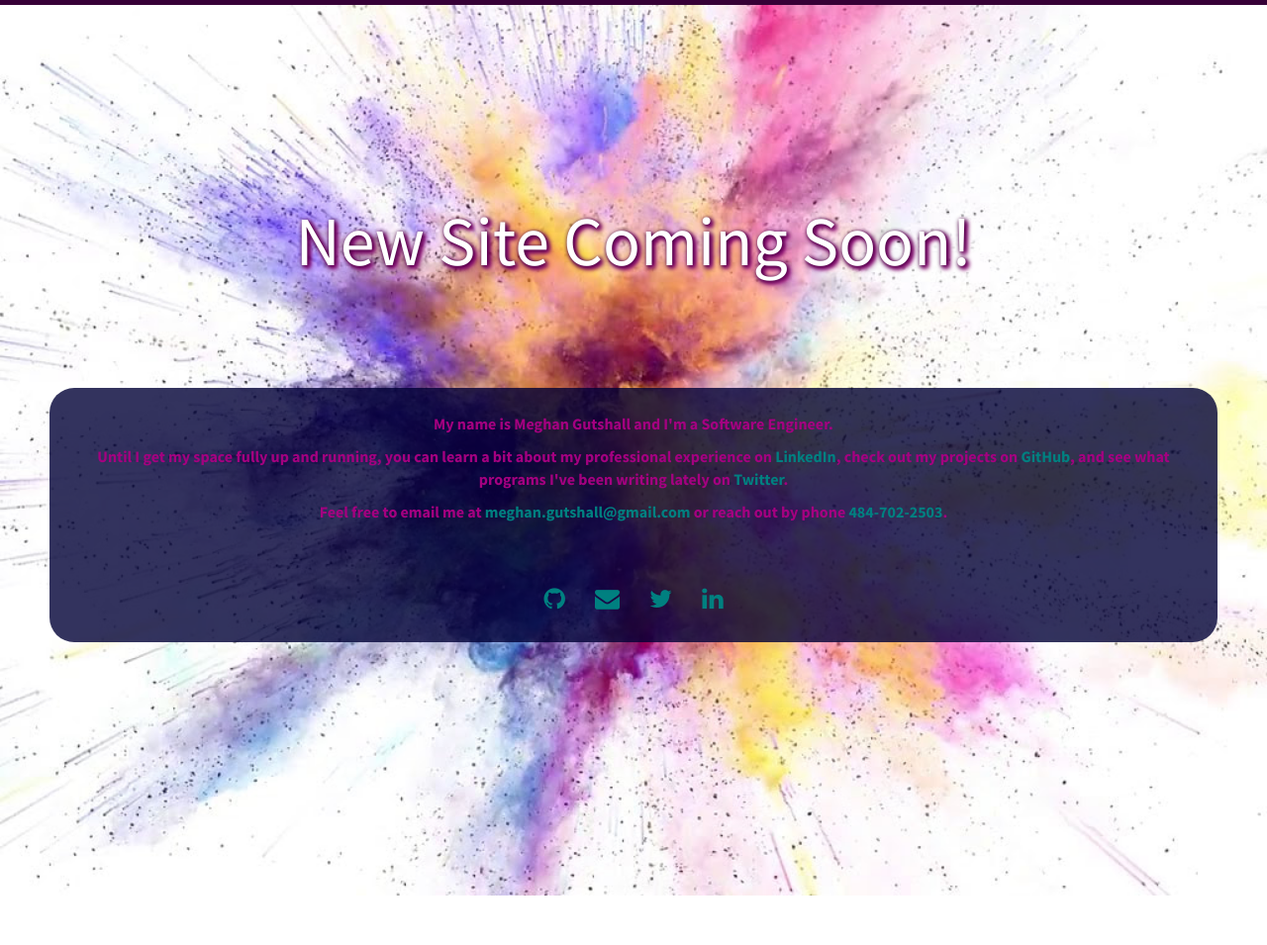
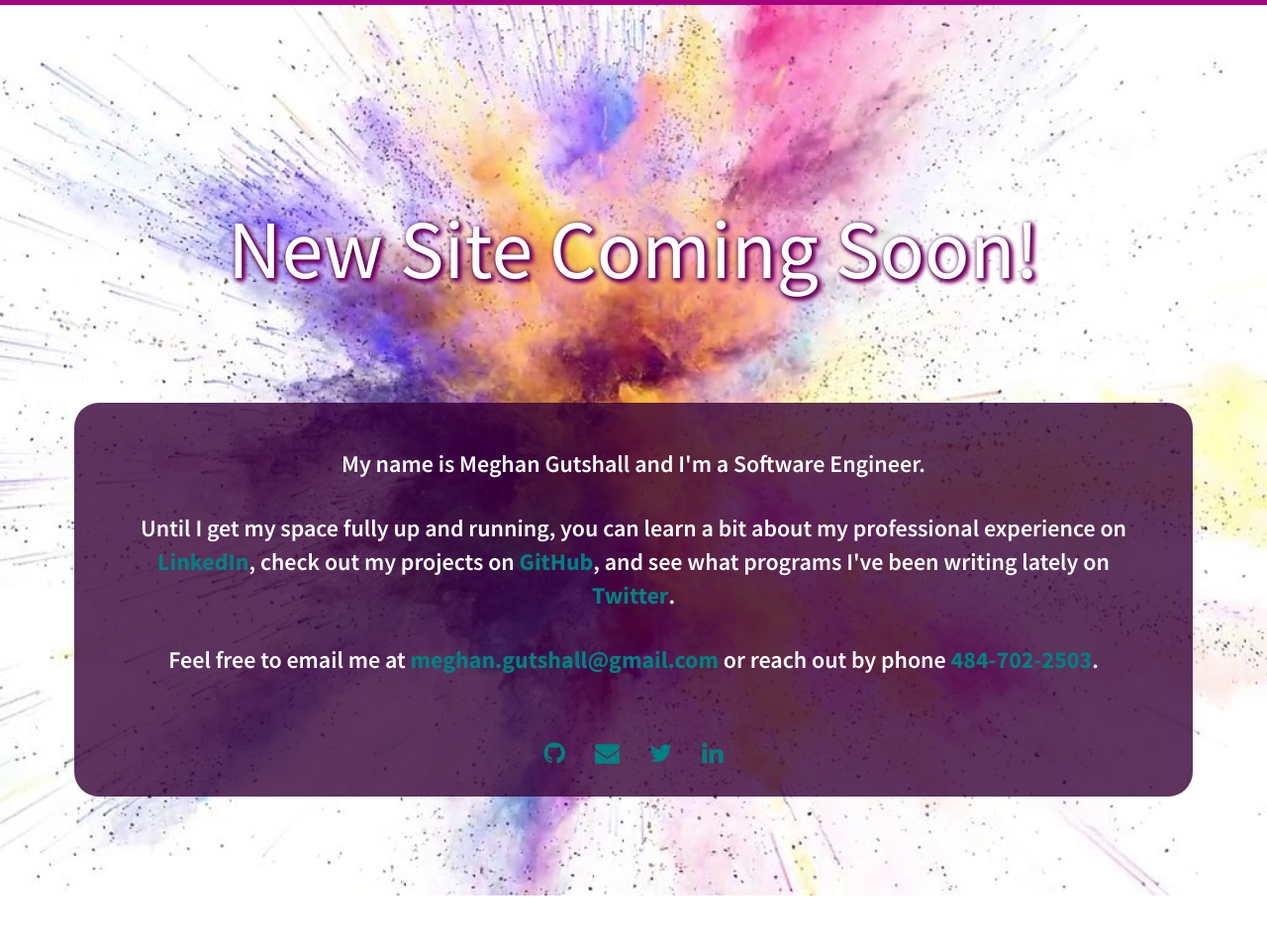
Before and after one commit to meg-gutshall/portfolio-with-projects-and-resume, a Jekyll site: the page built from index.html, in a window 1280 px wide. Shown: the whole page at 99% size. Built offline with Jekyll 4.4.1, drawn with Linux system fonts in a browser that asks for light colours; nearby versions of some CDN libraries; the list of posts is cut into pages by our own code; after the commit the page ends 905 px from its top, so only the background shows below that.

Commit message:
Update styling

```diff
--- a/static/css/main.css
+++ b/static/css/main.css
@@ -1,4 +1,4 @@
-@import url('https://fonts.googleapis.com/css?family=Source+Sans+Pro:300,400,600,700');
+@import url('https://fonts.googleapis.com/css?family=Source+Sans+Pro:300,400,600,700,900');
 
 /* Reset styles
 -------------------------------------------------- */
@@ -24,7 +24,7 @@ body {
   font-family: 'Source Sans Pro', sans-serif;
   color: #360036;
   /* The html and body elements cannot have any padding or margin. */
-  border-top: 5px solid #360036;
+  border-top: 5px solid #A40080;
 }
 /* Wrapper for page content to push down footer */
 #wrap {
@@ -41,7 +41,6 @@ body {
 -------------------------------------------------- */
 
 #bare {
-  padding-bottom: 50px;
   min-height: 100%;
   margin: 0;
 }
@@ -61,26 +60,35 @@ section#coming-soon div.title {
 section#coming-soon div.title h1 {
   color: white;
   text-shadow: 1px 1px 5px #360036, 3px 3px 5px #a40080, 2px 2px 5px #550055;
-  font-size: 7rem;
+  font-size: 8.4rem;
 }
 
 section#coming-soon div.summary {
-  color: #A40080;
-  font-weight: 700;
-  margin-left: 5rem;
-  margin-right: 5rem;
-  padding: 2.5rem;
-  background: rgba(0, 0, 54, 0.8);
+  margin-left: 7.5rem;
+  margin-right: 7.5rem;
+  margin-bottom: 10rem;
+  padding: 2.5rem 5rem;
+  background: rgba(54, 0, 54, 0.8);
   border: 0rem solid #fff;
   border-radius: 25px;
 }
 
+section#coming-soon div.summary p {
+  color: #fff;
+  font-size: 2.4rem;
+  font-family: 'Source Sans Pro', sans-serif;
+  font-weight: 600;
+  padding-top: 2rem;
+}
+
 section#coming-soon div.summary a {
   color: #008080;
+  font-weight: 700;
 }
 
 section#coming-soon div.summary a:hover {
-  color: #006080;
+  color: #A40080;
+  font-weight: 700;
 }
 
 /* Navbar
```
